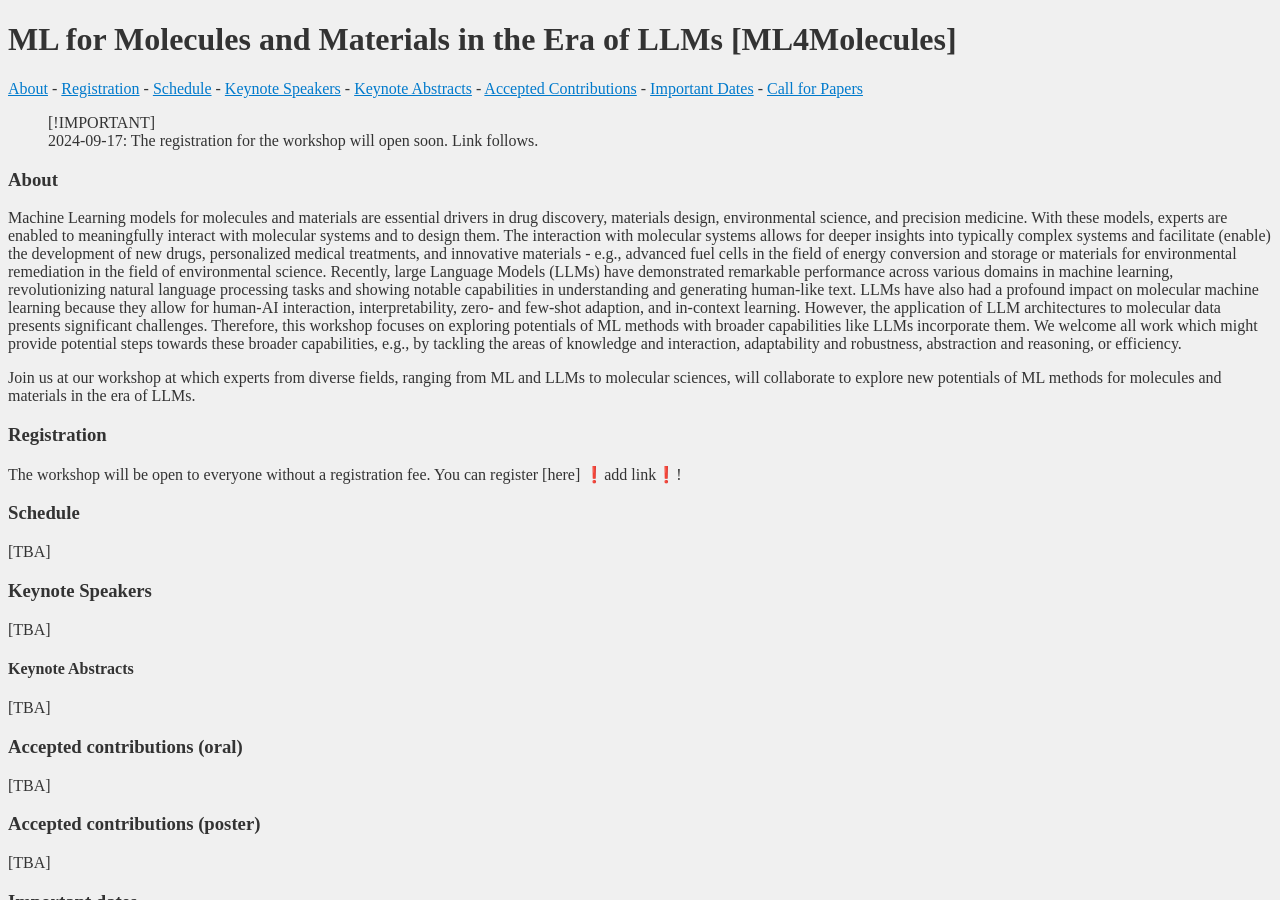
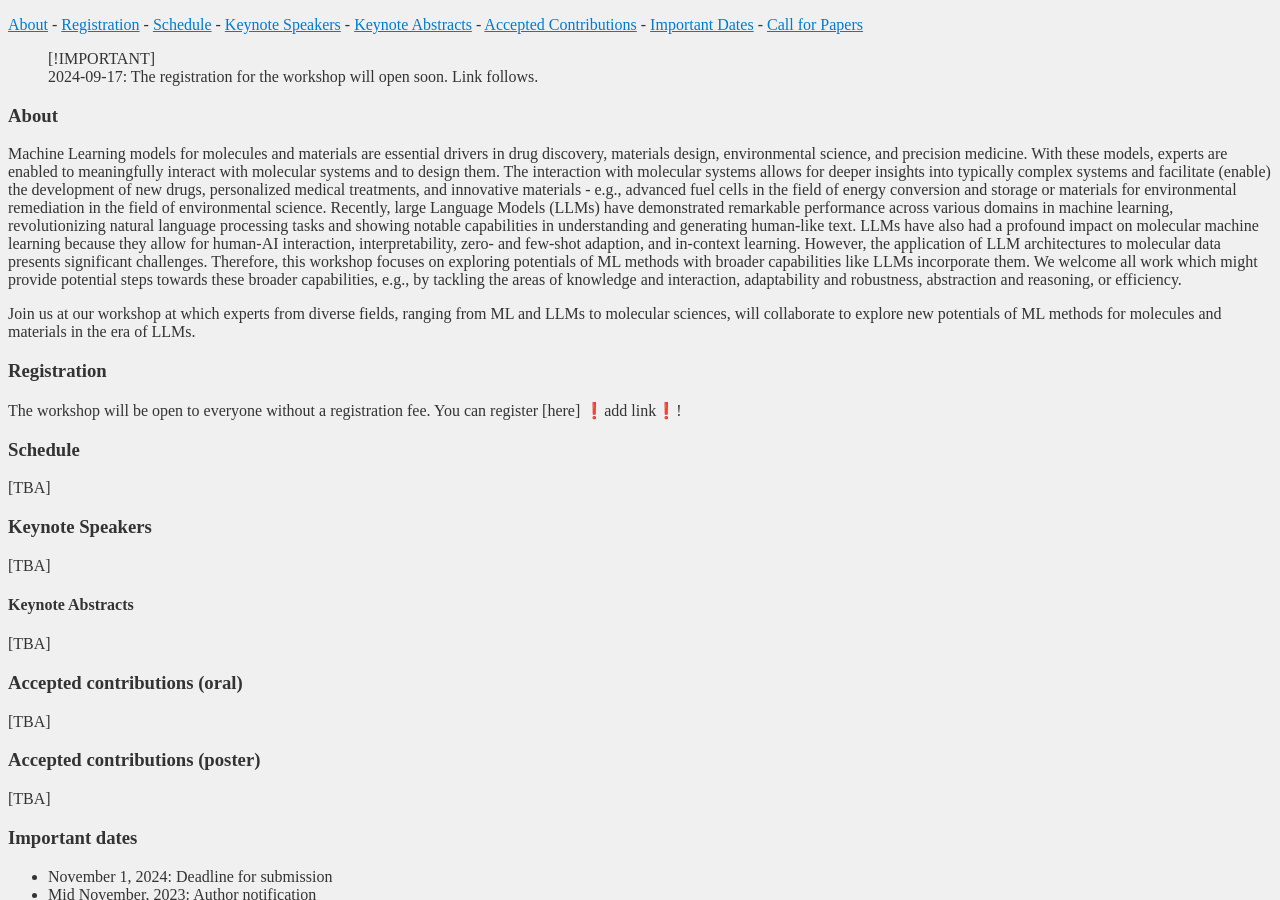
Before and after one commit to moleculediscovery/workshop2024, a Jekyll site: the page built from index.md, in a window 1280 px wide and 900 px high. Built offline with Jekyll 4.4.1, drawn with Linux system fonts in a browser that asks for light colours; our own code applies the rules of GitHub Pages for plain Markdown files; some of the changed text lies outside the part shown.

Commit message:
Update index.md

```diff
--- a/index.md
+++ b/index.md
@@ -1,11 +1,3 @@
----
-title: ML for molecules and materials in the era of LLMs [ML4Molecules]
-description: ELLIS workshop, HYBRID, December 6, 2024
-layout: default
----
-
-# ML for Molecules and Materials in the Era of LLMs [ML4Molecules]
-
 [About](#about) - [Registration](#registration) - [Schedule](#schedule) - [Keynote Speakers](#keynote-speakers)  - [Keynote Abstracts](#keynote-abstracts) - [Accepted Contributions](#accepted-contributions) - [Important Dates](#important-dates) - [Call for Papers](#call-for-papers)
 
 > [!IMPORTANT]
```
